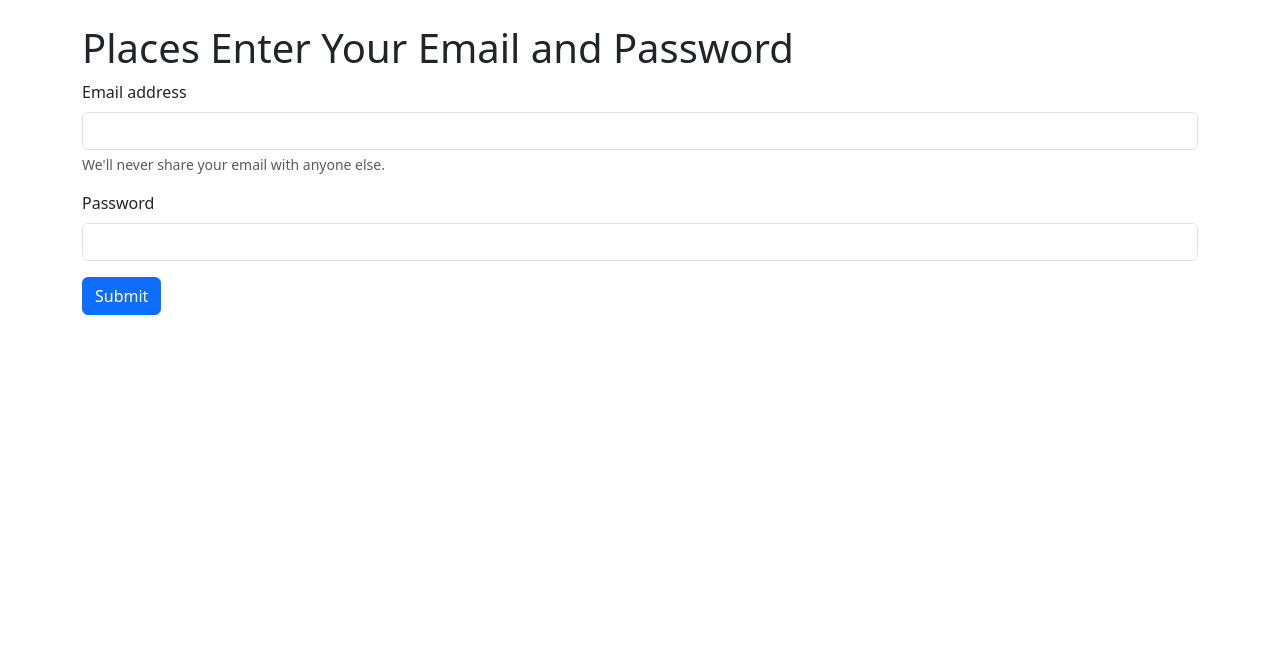
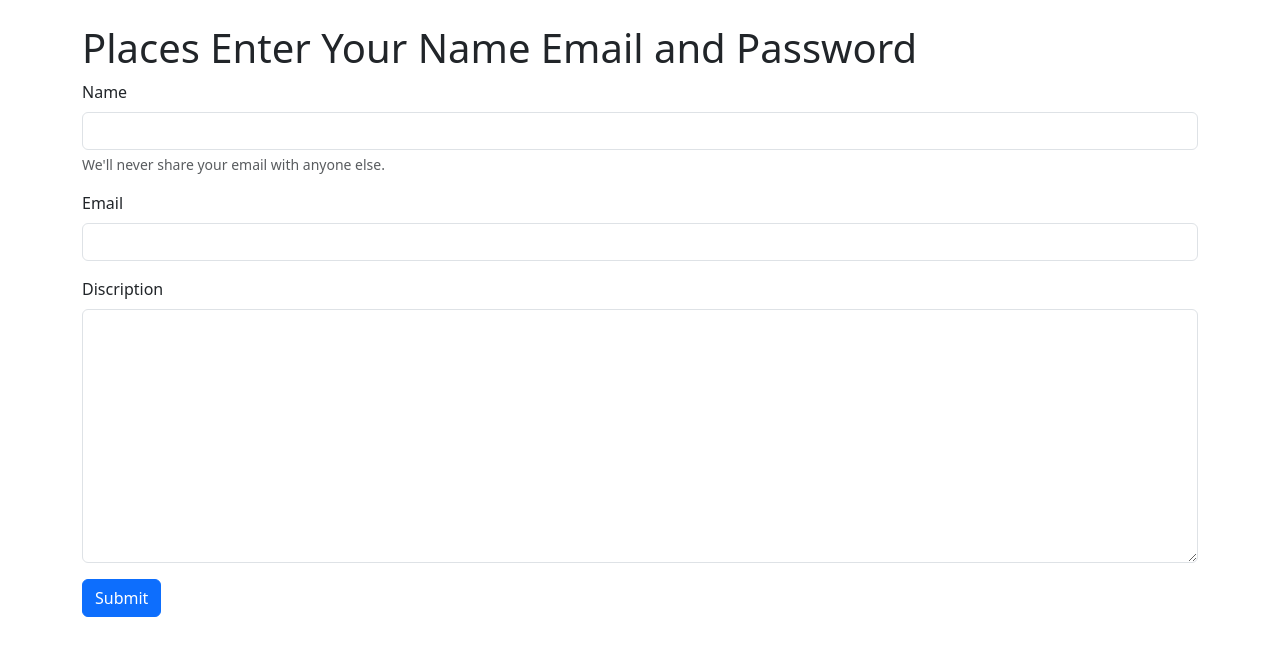
Before and after one commit to khanzada-Minham/PHP_practices, a PHP site: page /index.php in a window 1280 px wide. Shown: the part 56-712 px from the top of the page. Run offline with PHP 8.4, Linux system fonts and the light colour scheme.

Commit message:
database insertind data

```diff
--- a/index.php
+++ b/index.php
@@ -44,29 +44,60 @@
 
 <?php
 if ($_SERVER['REQUEST_METHOD'] == "POST") {
+  $name = $_POST['name'];
   $email = $_POST['email'];
-  $password = $_POST['pass'];
-  echo '<div class="alert alert-success" role="alert">
-  <h4 class="alert-heading">Well done! Email:'. $email .'</h4>
-  <p>Password: '. $password .'</p>
-  <p>Aww yeah, you successfully read this important alert message. This example text is going to run a bit longer so that you can see how spacing within an alert works with this kind of content.</p>
-  <hr>
-  <p class="mb-0">Whenever you need to, be sure to use margin utilities to keep things nice and tidy.</p>
-  </div>';
+  $desc = $_POST['desc'];
+
+  // Connecting to the Database
+  $servername = "localhost";
+  $username = "root";
+  $password = "";
+  $database = "contacts";
+
+  // Create a connection
+  $conn = mysqli_connect($servername, $username, $password, $database);
+  // Die if connection was not successful
+  if (!$conn){
+      die("Sorry we failed to connect: ". mysqli_connect_error());
+  }
+  else{
+      // submint these to a database
+  }
+
+
+  $sql = "INSERT INTO `contactus` (`name`, `email`, `concern`, `date`) VALUES ('$name', '$email', '$desc', current_timestamp());";
+$result = mysqli_query($conn, $sql);
+
+// Add a new trip to the Trip table in the database
+if($result){
+    echo '<div class="alert alert-success" role="alert">
+    <h4 class="alert-heading">Submited successfully</h4>
+    </div>';
+}
+else{
+    echo "The record was not inserted successfully because of this error ---> ". mysqli_error($conn);
+}
+
+
 }
 ?>
 <div class="container mt-4">
-    <h1>Places Enter Your Email and Password</h1>
+    <h1>Places Enter Your Name Email and Password</h1>
 <form action="/Minham/index.php" method="post">
 <form>
   <div class="mb-3">
-    <label for="email" class="form-label">Email address</label>
-    <input type="email" class="form-control" name= "email" id="email" aria-describedby="emailHelp">
+    <label for="name" class="form-label">Name</label>
+    <input type="text" class="form-control" name= "name" id="name" aria-describedby="emailHelp">
     <div id="emailHelp" class="form-text">We'll never share your email with anyone else.</div>
   </div>
   <div class="mb-3">
-    <label for="pass" class="form-label">Password</label>
-    <input type="password" class="form-control" id="pass" name= "pass">
+    <label for="email" class="form-label">Email</label>
+    <input type="email" class="form-control" name= "email" id="email" aria-describedby="emailHelp">
+  </div>
+  <div class="mb-3">
+    <label for="desc" class="form-label">Discription</label>
+    <textarea class=form-control name="desc"id="desc" cols="30" rows="10"></textarea>
+
   </div>
   <button type="submit" class="btn btn-primary">Submit</button>
 </form>
```
